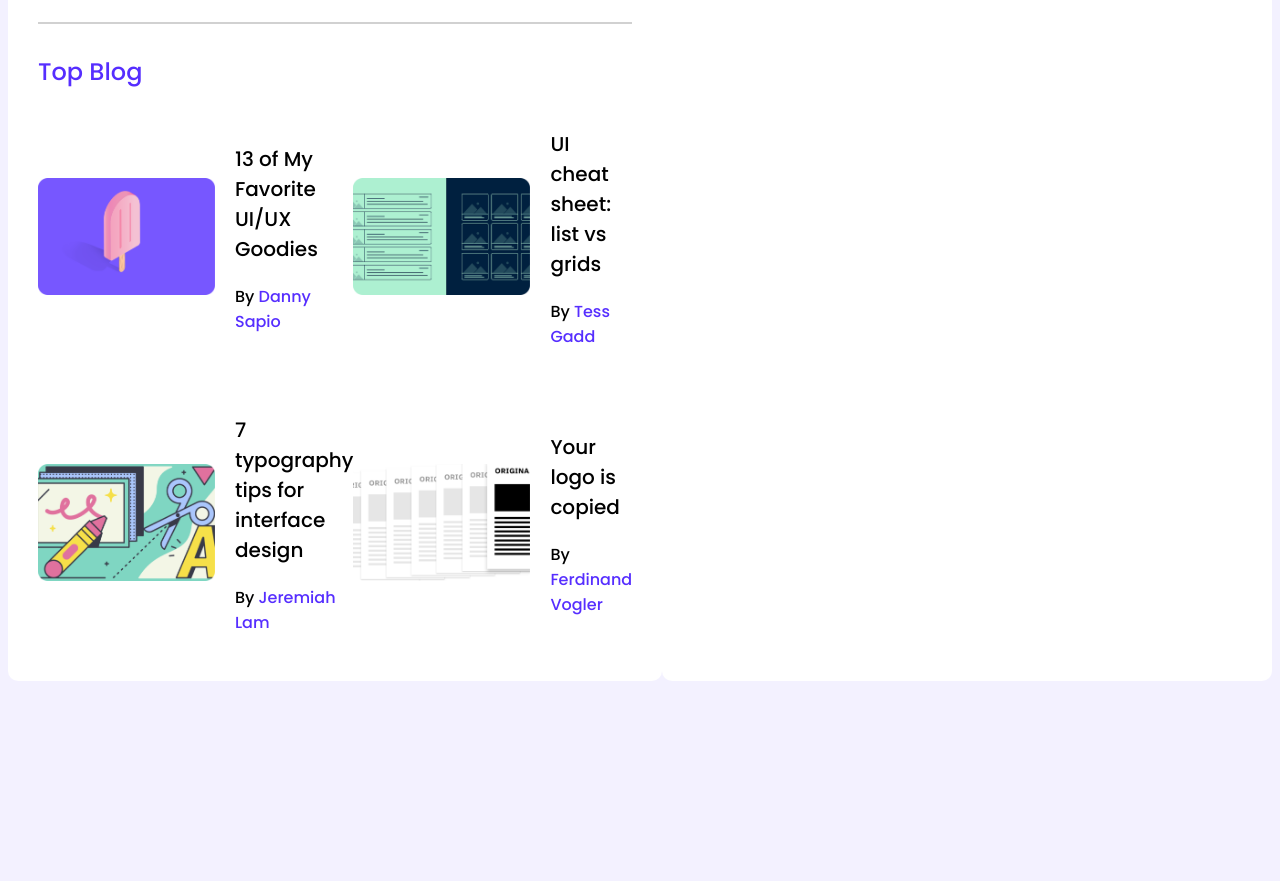
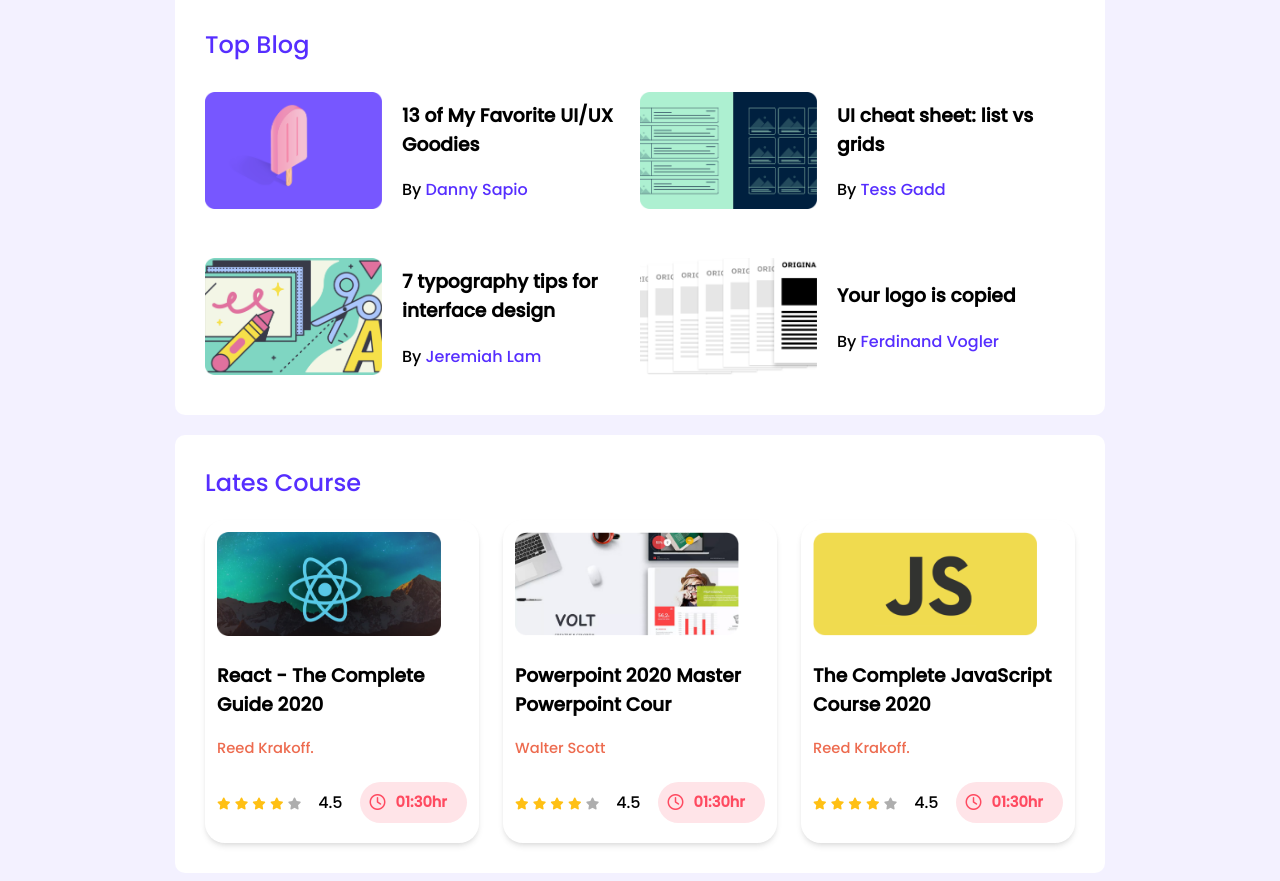
Before and after one commit to naimeh461/leader-board-css3, a plain HTML site: page index.html in a window 1280 px wide. Shown: the part 284-1165 px from the top of the page. Before the commit the page ends 973 px from the top, so only its background shows below. Drawn offline with Linux system fonts and the light colour scheme.

Commit message:
third- commit

```diff
--- a/index.html
+++ b/index.html
@@ -6,6 +6,8 @@
     <meta name="viewport" content="width=device-width, initial-scale=1.0">
     <title>Leader Board</title>
     <link rel="stylesheet" href="styles/style.css">
+    <!-- font awesome -->
+    <script src="https://kit.fontawesome.com/8743aea53c.js" crossorigin="anonymous"></script>
 
 </head>
 <body>
@@ -53,7 +55,7 @@
                     <article class="blog">
                         <img class="blog-image"src="images/blogs/blog-1.png" alt="" class="blog-img">
                         <div class="blog-info">
-                            <h3 class="blog-title">13 of My Favorite
+                            <h3 class="title">13 of My Favorite
                                 UI/UX Goodies</h3>
                             <p class="blog-writer">By <span class="primary-color">Danny Sapio</span></p>
                         </div>
@@ -61,7 +63,7 @@
                     <article class="blog">
                         <img class="blog-image" src="images/blogs/blog-2.png" alt="" class="blog-img">
                         <div class="blog-info">
-                            <h3 class="blog-title">UI cheat sheet:
+                            <h3 class="title">UI cheat sheet:
                                 list vs grids</h3>
                             <p class="blog-writer">By <span class="primary-color">Tess Gadd</span> </p>
                         </div>
@@ -69,7 +71,7 @@
                     <article class="blog">
                         <img class="blog-image" src="images/blogs/blog-3.png" alt="" class="blog-img">
                         <div class="blog-info">
-                            <h3 class="blog-title">7 typography tips
+                            <h3 class="title">7 typography tips
                                 for interface design</h3>
                             <p class="blog-writer">By <span class="primary-color">Jeremiah Lam</span> </p>
                         </div>
@@ -78,7 +80,7 @@
                     <article class="blog">
                         <img class="blog-image" src="images/blogs/blog-4.png" alt="" class="blog-img">
                         <div class="blog-info">
-                            <h3 class="blog-title">Your logo is
+                            <h3 class="title">Your logo is
                                 copied</h3>
                             <p class="blog-writer">By <span class="primary-color">Ferdinand Vogler</span></p>
                         </div>
@@ -86,7 +88,79 @@
                 </div>
             </div>
         </section>
+        <!-- latest courses -->
         <section class="container">
+            <h1 class="section-title">Lates Course</h1>
+            <div class="courses">
+                <article class="course">
+                    <img src="images/courses/course-1.png" alt="" class="course-banner">
+                    <h3 class="title">React - The Complete Guide 2020</h3>
+                    <p class="course-author">Reed Krakoff.</p>
+                    <div class="course-info">
+                        <div>
+                            <i class="fa-solid fa-star filled"></i>
+                            <i class="fa-solid fa-star filled"></i>
+                            <i class="fa-solid fa-star filled"></i>
+                            <i class="fa-solid fa-star filled"></i>
+                            <i class="fa-solid fa-star empty"></i>
+                        </div>
+                        <div>
+                                <p class="course-rate">4.5</p>
+                        </div>
+                        <div class="course-duration">
+                                <i class="fa-regular fa-clock"></i>
+                                <p class="duration">01:30hr</p>
+                        </div>
+                    </div>
+                </article>
+                <article class="course">
+                    <img src="images/courses/course-2.png" alt="" class="course-banner">
+                    <h3 class="title">Powerpoint 2020 Master Powerpoint Cour</h3>
+                    <p class="course-author">Walter Scott</p>
+                    <div class="course-info">
+                        <div>
+                            <i class="fa-solid fa-star filled"></i>
+                            <i class="fa-solid fa-star filled"></i>
+                            <i class="fa-solid fa-star filled"></i>
+                            <i class="fa-solid fa-star filled"></i>
+                            <i class="fa-solid fa-star empty"></i>
+                        </div>
+                        <div>
+                                <p class="course-rate">4.5</p>
+                        </div>
+                        <div class="course-duration">
+                                <i class="fa-regular fa-clock"></i>
+                                <p class="duration">01:30hr</p>
+                        </div>
+
+                    </div>
+
+                </article>
+                <article class="course">
+                    <img src="images/courses/course-3.png" alt="" class="course-banner">
+                    <h3 class="title">The Complete JavaScript Course 2020</h3>
+                    <p class="course-author">Reed Krakoff.</p>
+                    <div class="course-info">
+                        <div>
+                            <i class="fa-solid fa-star filled"></i>
+                            <i class="fa-solid fa-star filled"></i>
+                            <i class="fa-solid fa-star filled"></i>
+                            <i class="fa-solid fa-star filled"></i>
+                            <i class="fa-solid fa-star empty"></i>
+                        </div>
+                        <div>
+                                <p class="course-rate">4.5</p>
+                        </div>
+                        <div class="course-duration">
+                                <i class="fa-regular fa-clock"></i>
+                                <p class="duration">01:30hr</p>
+                        </div>
+
+                    </div>
+                </article>
+
+
+            </div>
 
         </section>
     </main>
--- a/styles/style.css
+++ b/styles/style.css
@@ -8,6 +8,9 @@ body{
 main{
     display: flex;
     justify-content: center;
+    flex-direction: column;
+    gap:20px;
+    align-items: center;
 }
 .section-title{
     color: #562EFF;
@@ -25,8 +28,13 @@ main{
 .primary-color{
     color: #562EFF;
 }
-
-/* top players style */
+title{
+    font-weight: 500;
+    font-size: 20px;
+}
+/* ----------------------
+    top players style
+   ---------------------*/
 .players{
     display: grid;
     grid-template-columns: repeat(3, 1fr);
@@ -49,6 +57,9 @@ hr{
     border: 1px solid #D1D1D1;
     margin: 30px 0px;
 }
+/* ----------------------
+        blogs style
+   ---------------------*/
 .blogs{
     display: grid;
     grid-template-columns: repeat(2, 1fr);
@@ -63,7 +74,7 @@ hr{
     gap:20px;
     align-items: center;
 }
-.blog-title{
+title{
     font-weight: 500;
     font-size: 20px;
 }
@@ -71,3 +82,68 @@ hr{
     font-weight: 400;
     font-size: 16px;
 }
+/* ----------------------
+        courses styles
+   ---------------------*/
+.courses{
+    display: grid;
+    grid-template-columns: repeat(3,1fr) ;
+    grid-column-gap: 24px;
+    justify-content: space-between;
+
+
+}
+.course{
+    box-shadow: rgba(0, 0, 0, 0.1) 0px 4px 6px -1px, rgba(0, 0, 0, 0.06) 0px 2px 4px -1px;
+    padding: 12px;
+    border-radius: 20px;
+}
+.course-banner{
+    width: 224px;
+    height: 104px;
+
+}
+.course-img{
+    align-items: center;
+    text-align: center;
+}
+.course-author{
+    font-weight: 400;
+    font-size: 14.6913px;
+    color: #ED6B4F;
+
+}
+.course-info{
+    display: flex;
+    align-items: center;
+    justify-content: space-between;
+
+}
+.fa-star.filled{
+    color: #FFC014;
+}
+.fa-star.empty{
+    color: #AEAEAE;
+}
+.fa-star{
+    font-size: 12px;
+}
+
+.duration{
+    font-weight: 600;
+    font-size: 14.6913px;
+    color: #FF4A60;
+    margin: 10px;
+}
+.fa-clock{
+    color:  #FF4A60;
+}
+.course-duration{
+    display: flex;
+    justify-content: space-around;
+    align-items: center;
+    text-align: center;
+    background: #FFE4E8;
+    border-radius: 30px;
+    padding: 0px 10px;
+}
```
